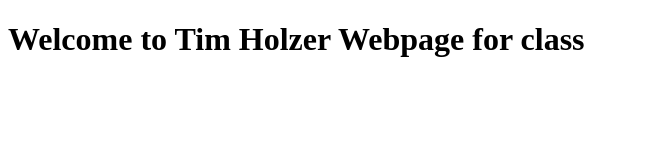
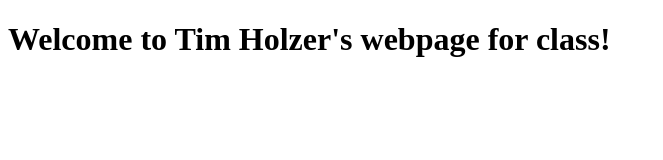
Before and after one commit to timholzer/classpage, a plain HTML site: page index.html in a window 1280 px wide. Shown: the whole page, without its empty margins (0-663 px from the left). Drawn offline with Linux system fonts and the light colour scheme.

Commit message:
oops I can't spell

```diff
--- a/index.html
+++ b/index.html
@@ -4,6 +4,6 @@
       <title>Class Webpage</title>
   </head>
   <body>
-    <h1>Welcome to Tim Holzer Webpage for class</h1>
+    <h1>Welcome to Tim Holzer's webpage for class!</h1>
   </body>
 </html>
```
